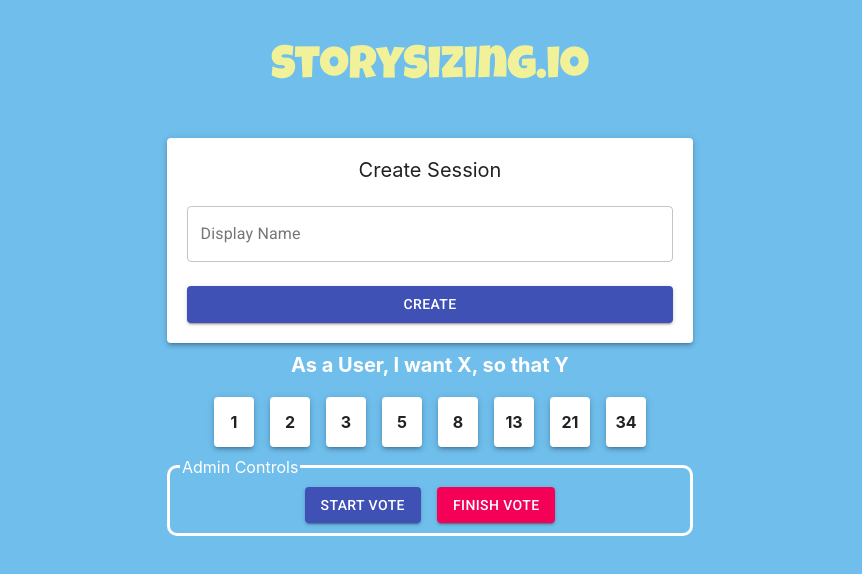
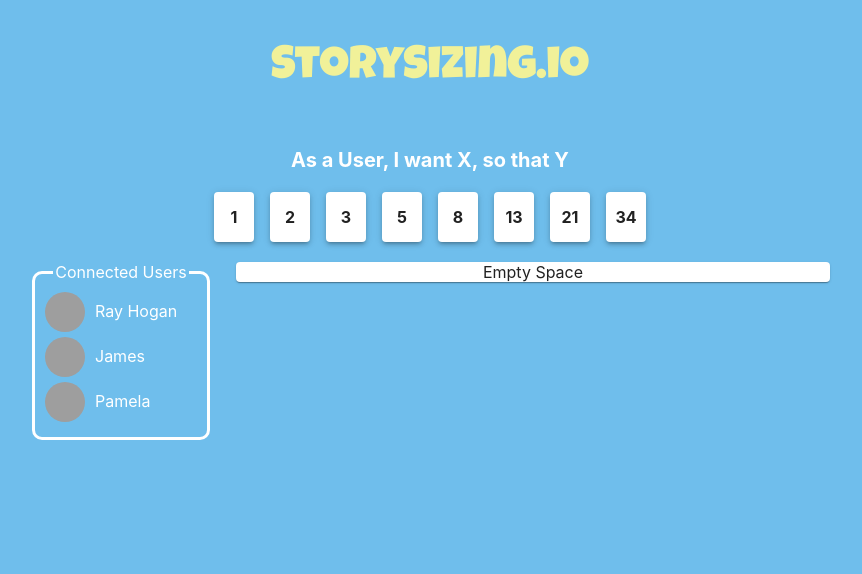
Before and after one commit to rayhogan/planningpoker, a React (Create React App) app: page / in a window 1280 px wide. Shown: the top 574 px of the page, without its empty margins (210-1072 px from the left). Built offline with nearby package versions, Linux system fonts and the light colour scheme; grey boxes are pictures that could not be loaded.

Commit message:
Created basic connected users panel

```diff
--- a/src/Components/AdminControls/AdminControls.tsx
+++ b/src/Components/AdminControls/AdminControls.tsx
@@ -2,8 +2,6 @@
 import Grid from '@material-ui/core/Grid';
 import React from 'react';
 import './AdminControls.css';
-
-
 
 class AdminControls extends React.Component {
 
@@ -14,7 +12,6 @@
   render() {
     return (
       <div className="Admin-controls">
-
         <fieldset>
           <legend>Admin Controls</legend>
           <Grid container justifyContent="center" spacing={2}>
--- a/src/Components/App.css
+++ b/src/Components/App.css
@@ -6,17 +6,6 @@
   text-align: center;
   background-color: #6fbeec;
   min-height: 100vh;
-}
-
-.App-logo {
-  height: 40vmin;
-  pointer-events: none;
-}
-
-@media (prefers-reduced-motion: no-preference) {
-  .App-logo {
-    animation: App-logo-spin infinite 20s linear;
-  }
 }
 
 .App-header {
@@ -34,11 +23,17 @@
   color: #61dafb;
 }
 
-@keyframes App-logo-spin {
-  from {
-    transform: rotate(0deg);
-  }
-  to {
-    transform: rotate(360deg);
-  }
+
+.Info-Area {
+  display: flex;
+  flex-direction: column;
+  align-items: center;
+  justify-content: center;
+
 }
+
+.Info-Area .Info-Panel
+{
+  padding: 10px;
+  width: 800px;
+}
--- a/src/Components/App.tsx
+++ b/src/Components/App.tsx
@@ -1,8 +1,12 @@
 import './App.css';
+import Grid from '@material-ui/core/Grid';
+import Paper from '@material-ui/core/Paper';
 import Login from './Login/Login';
 import ActiveStory from './ActiveStory/ActiveStory';
 import VotingControls from './VotingControls/VotingControls';
 import AdminControls from './AdminControls/AdminControls';
+import ConnectedUsers from './ConnectedUsers/ConnectedUsers';
+
 
 function App() {
   return (
@@ -13,16 +17,28 @@
         </p>
       </header>
       <div>
-        <Login/>
+        {/* <Login /> */}
       </div>
       <div>
         <ActiveStory title="As a User, I want X, so that Y" />
       </div>
       <div>
-         <VotingControls/>
+        <VotingControls />
       </div>
       <div>
-        <AdminControls/>
+        {/* <AdminControls /> */}
+      </div>
+      <div className="Info-Area">
+        <div className="Info-Panel">
+          <Grid container spacing={3}>
+            <Grid item xs={3}>
+              <ConnectedUsers />
+            </Grid>
+            <Grid item xs={9}>
+              <Paper>Empty Space</Paper>
+            </Grid>
+          </Grid>
+        </div>
       </div>
     </div>
   );
--- /dev/null
+++ b/src/Components/ConnectedUsers/ConnectedUsers.css
@@ -0,0 +1,39 @@
+.Connected-users {
+    background-color: white;
+    padding: 10px;
+}
+
+.Connected-users .small {
+    height: 35px;
+    width: 35px;
+}
+
+.Paper {
+    border-radius: 10px;
+    border-color: white;
+    border-width: 3px;
+    border-style: solid;
+    color: white;
+    padding: 10px;
+}
+
+.Paper>div {
+    padding-bottom: 5px;
+}
+
+.Users-container {
+    display: flex;
+}
+
+.Users-container .Left{
+    margin-right: 10px;
+}
+
+.Left{
+    flex: 20;
+}
+.Right {
+    flex: 80;
+    text-align: left;
+    padding-top: 9px;
+}
--- /dev/null
+++ b/src/Components/ConnectedUsers/ConnectedUsers.tsx
@@ -0,0 +1,42 @@
+import './ConnectedUsers.css';
+import Avatar from '@material-ui/core/Avatar';
+import React from 'react';
+
+
+class ConnectedUsers extends React.Component {
+
+
+  render() {
+    return (
+      <fieldset className="Paper">
+        <legend>Connected Users</legend>
+
+        <div className="Users-container">
+          <div className="Left">
+            <Avatar alt="Ray Hogan" className="small" src="/broken-image.jpg" />
+          </div>
+          <div className="Right">Ray Hogan</div>
+        </div>
+
+        <div className="Users-container">
+          <div className="Left">
+            <Avatar alt="James" className="small" src="/broken-image.jpg" />
+          </div>
+          <div className="Right">James</div>
+        </div>
+
+        <div className="Users-container">
+          <div className="Left">
+            <Avatar alt="Pamela" className="small" src="/broken-image.jpg" />
+          </div>
+          <div className="Right">Pamela</div>
+        </div>
+
+      </fieldset>
+
+
+    );
+  }
+}
+
+export default ConnectedUsers;
```
Also changed, not shown: 1 other file (tests, documents, lock files or other folders). Lines whose indentation alone changed are shown as unchanged.
